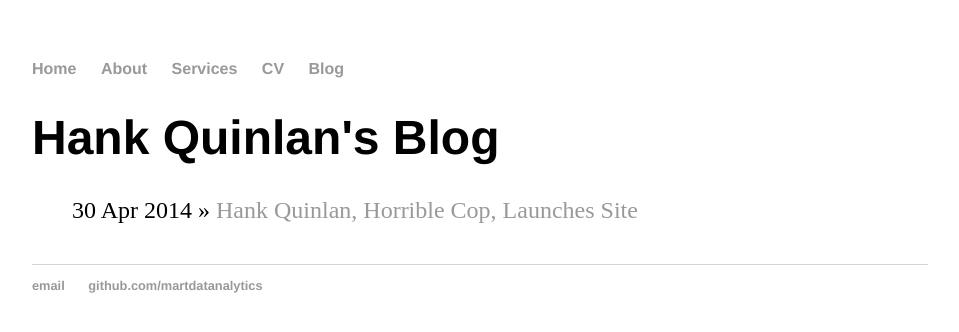
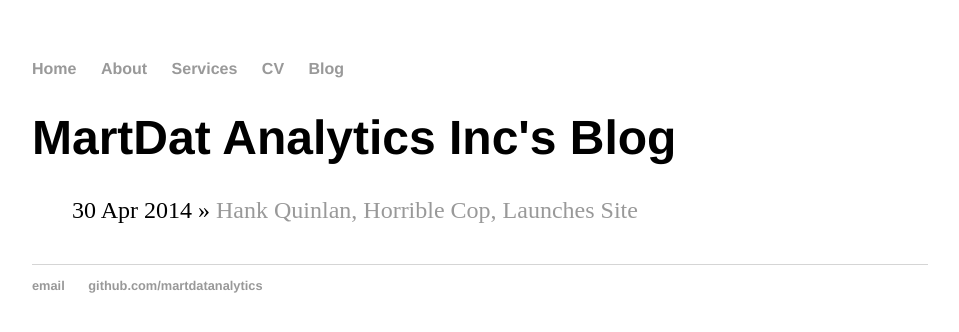
Before and after one commit to martdatanalytics/martdatanalytics.github.io, a Jekyll site: the page built from blog/index.html, in a window 1280 px wide. Shown: the top 332 px of the page, without its empty margins (160-1119 px from the left). Built offline with Jekyll 4.4.1, drawn with Linux system fonts in a browser that asks for light colours.

Commit message:
Update index.html

```diff
--- a/blog/index.html
+++ b/blog/index.html
@@ -1,6 +1,6 @@
 ---
 layout: default
-title: Hank Quinlan's Blog
+title: MartDat Analytics Inc's Blog
 ---
 	<h1>{{ page.title }}</h1>
 	<ul class="posts">
```
